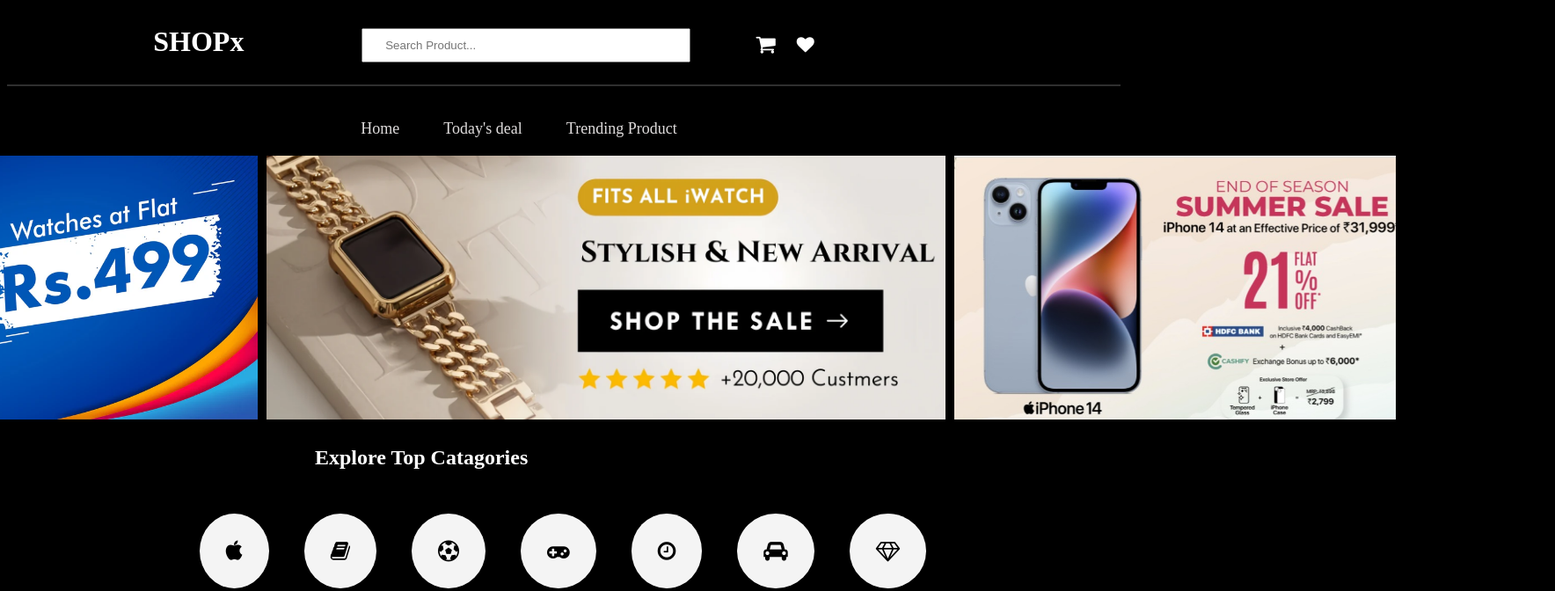
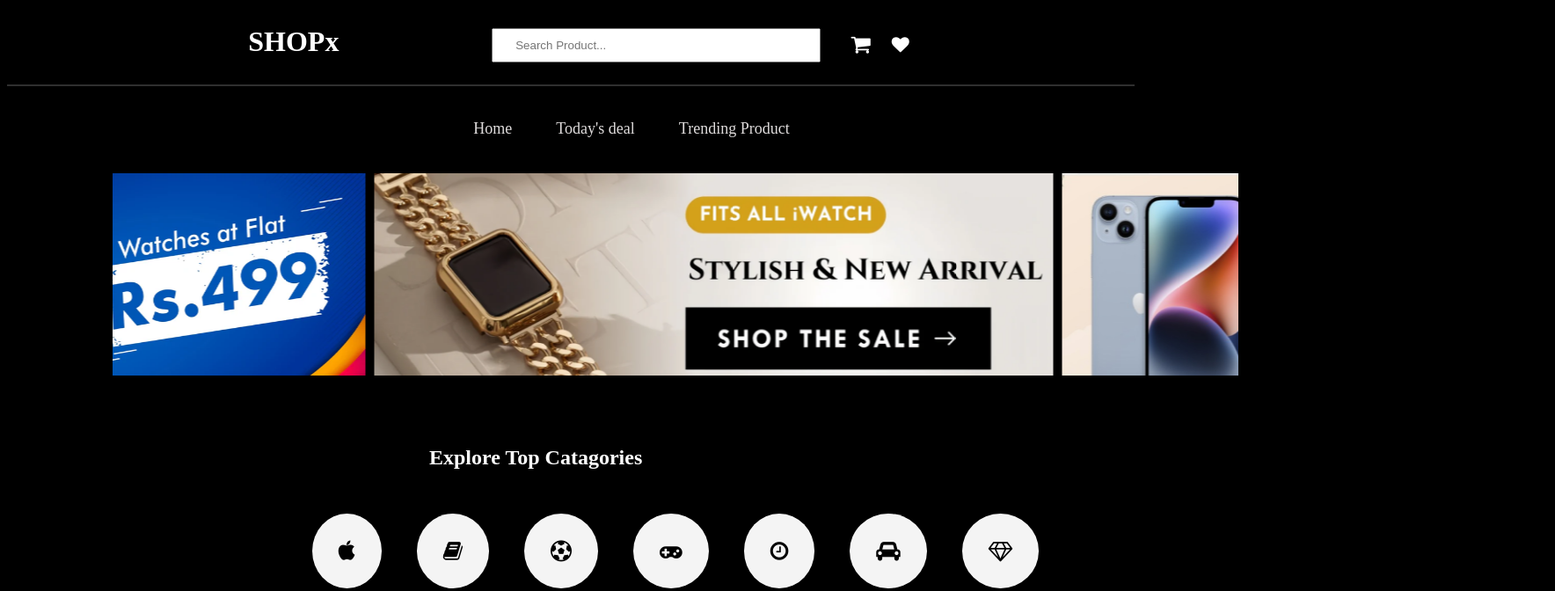
Before and after one commit to priyanshuboy/E-commerce, a plain HTML site: page index.html in a window 1280 px wide. Shown: the top 672 px of the page at 88% size, 1768 px wide, since content can reach past the window. Drawn offline with Linux system fonts and the light colour scheme.

Commit message:
update : transtion on slides

```diff
--- a/index.css
+++ b/index.css
@@ -1,14 +1,15 @@
 body{
 
-    background-color: rgb(0, 0, 0);
-    padding-bottom: 200px;
+background-color: rgb(0, 0, 0);
+  width: 100vw;
+  overflow-x: hidden;
 
 }
 
 
 .Title{
     position: relative;
-    right: 200px;
+    right: 100px;
 
 }
 
@@ -28,6 +29,7 @@
 
    position: relative;
    top: 30px;
+   left: 100px;
    cursor: pointer;
 }
 
@@ -35,7 +37,7 @@
 
    position: relative;
    top: 33px;
-   left: 20px;
+   left: 120px;
    cursor: pointer;
 
 }
@@ -44,7 +46,7 @@
 
     position: relative;
     top: 24px;
-    right: 70px;
+   left: 70px;
 
 }
 
@@ -73,34 +75,56 @@
     color: rgb(219, 217, 217);
     gap: 50px;
     position: relative;
-    right: 50px;
+    left: 70px;
     top: 30px;
+    cursor: pointer;
 }
 
 .link{
   color: rgb(223, 220, 220);
   font-size: 18px;
   text-decoration: none;
+
 }
 a:hover{
     color: #2596be;
 }
 
+.slides-container{
+ overflow: hidden;
+ position: relative;
+ left: 120px;
+ width: 100%;
+
+}
 
 .slides{
-
-    position: relative;
-    top: 50px;
-    display: flex;
-    justify-content: center;
-    gap: 10px;
-
+  position: relative;
+  top: 70px;
+  display: flex;
+  width: calc(250px * 10); /* 5 images * 2 copies * image width */
+  animation: scroll 20s linear infinite;
+  gap: 10px;
+  cursor: pointer;
+}
+@keyframes scroll {
+  0% {
+    transform: translateX(0);
+  }
+  100% {
+    transform: translateX(-50%);
+  }
 }
 
 .slides img{
     width: auto;
     height: 300px;
+
 }
+.slides-container:hover .slides {
+  animation-play-state: paused;
+}
+
 
 
 .catogaries{
@@ -110,6 +134,7 @@
       align-items: center;
       position: relative;
       top: 90px;
+      left: 120px;
       gap: 40px;
 
 }
@@ -147,7 +172,7 @@
     width: 40vh;
     position: relative;
     top: 180px;
-    left: 50px;
+    left: 190px;
     border-radius: 10%;
       box-shadow: 0 3px 10px rgba(255, 255, 255, 0.5);
 }
--- a/index.html
+++ b/index.html
@@ -37,9 +37,13 @@
         <img src="images/image3.webp" >
         <img src="images/image2.webp" >
         <img src="images/image1.jpeg" >
+
+         <img src="images/image3.webp" >
+        <img src="images/image2.webp" >
+        <img src="images/image1.jpeg" >
     </div>
  </div>
- <div style="position: relative; top: 60px ; left:350px; font-weight: 300px; color: white;"><h2>Explore Top Catagories</h2></div>
+ <div style="position: relative; top: 60px ; left:480px; font-weight: 300px; color: white;"><h2>Explore Top Catagories</h2></div>
    <div class="catogaries">
 
 
```
